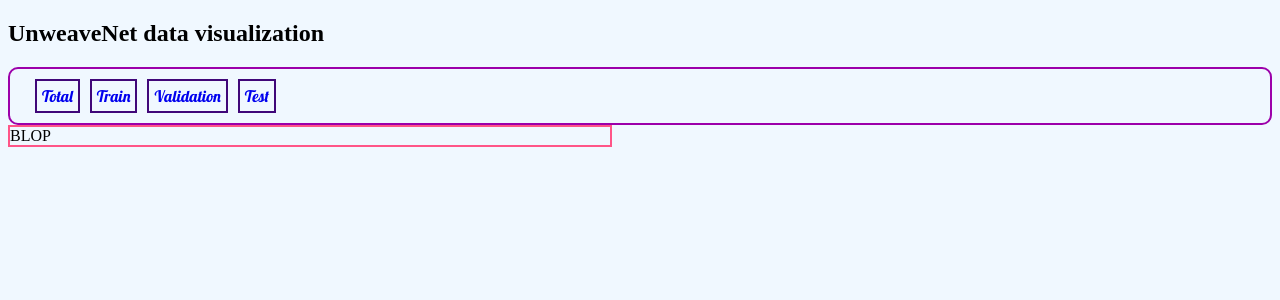
After one commit to mirarzf/Computer-Visualization, a Flask app: page /1 in a window 1280 px wide. The commit adds this page. Shown: the top 300 px of the page. Run offline with Flask 2, Linux system fonts and the light colour scheme; parts of the project's set-up code (start-up, migrations or seed data) failed here and were passed over.

Commit message:
Modified the dashboard. One page for each split

```diff
--- a/app.py
+++ b/app.py
@@ -1,11 +1,94 @@
-from flask import Flask, flash, redirect, render_template, request, session, abort
+from flask import Flask, flash, redirect, render_template, request, session, abort, url_for, send_file
 import os
+import io
+from flask import Response
+from matplotlib.backends.backend_agg import FigureCanvasAgg as FigureCanvas
+from matplotlib.figure import Figure
+
+from main import histo_split, show_stories_from_video, show_timeline
 
 app = Flask(__name__)
 
+# @app.route("/", methods=['GET', 'POST'])
+# def selected_list(split):
+#     optionslist =
+selected_list = ["P37_102", "P01_09"]
+
 @app.route("/", methods=['GET', 'POST'])
 def main():
-	return render_template("index.html")
+	return render_template("completedataset.html")
+                        #    video_ids_list = selected_list,
+                        #    videoidselected = "P01_09")
+
+@app.route("/<split>")
+def rendersplitlink(split):
+    if split == "total":
+        return redirect(url_for('main'))
+    else:
+        # urlofnextpage = split + ".html"
+        return render_template("splitdataset.html",
+                                split = split)
+
+
+
+
+
+
+
+
+
+
+@app.route('/plot_histo_<split>.png')
+def plot_histo(split):
+    fig = histo_split(split)
+    output = io.BytesIO()
+    FigureCanvas(fig).print_png(output)
+    return Response(output.getvalue(), mimetype='image/png')
+
+
+@app.route('/plot_stories.png')
+def plot_stories():
+    fig = show_stories_from_video()
+    output = io.BytesIO()
+    FigureCanvas(fig).print_png(output)
+    return Response(output.getvalue(), mimetype='image/png')
+
+# @app.route('/selectlist', methods = ['POST', 'GET'])
+# def login():
+#     if request.method == 'GET':
+#       video_id_selected = request.args.get('video_id_sl')
+#       return redirect(url_for('success', name = video_id_selected))
+#     else:
+#       video_id_selected = request.form['video_id_sl']
+#       return redirect(url_for('success', name = video_id_selected))
+
+# @app.route('/plot_timeline_videoidselected.png')
+def success(videoidselected):
+    fig = show_stories_from_video(videoidselected)
+    output = io.BytesIO()
+    FigureCanvas(fig).print_png(output)
+    return Response(output.getvalue(), mimetype='image/png')
+
+@app.route('/<split>/selected_video_story/<videoidselected>', methods = ['POST', 'GET'])
+def main_selected_vid_iframe(split, videoidselected):
+    show_stories_from_video()
+    return render_template("selected_video_story.html",
+                            split = split,
+                            videoidselected = videoidselected)
+
+@app.route('/selectlist', methods = ['POST', 'GET'])
+def showSelectedVideo():
+    if request.method == 'GET':
+      video_id_selected = request.args.get('video_id_sl')
+    else:
+      video_id_selected = request.form['video_id_sl']
+
+    # success(videoidselected = video_id_selected)
+    show_stories_from_video(video_name = video_id_selected)
+    send_file(os.path.join("static", "plot_timeline_videoidselected.png"))
+    # return ('', 204)
+    return redirect(url_for('main_selected_video_story', videoidselected = video_id_selected))
+
 
 if __name__ == "__main__":
     app.run()
--- a/main.py
+++ b/main.py
@@ -3,6 +3,7 @@ from types import new_class
 import pandas as pd
 import numpy as np
 import matplotlib.pyplot as plt
+from matplotlib.figure import Figure
 
 datafile = "stories.pkl"
 df = pd.read_pickle(os.path.join("./data", datafile))
@@ -14,24 +15,25 @@ df["nb_of_threads"] = [len(row["clip_frame_idxs"]) for idx, row in df.iterrows()
 
 
 ## SHOW THE TIMELINE OF ONE STORY
-# n = len(df)
-# fig = plt.figure()
-# nrows = 15
-# print(n)
-# ax = fig.subplots(nrows = nrows, ncols = 1)
-# for i in range(nrows): #n
-#     xranges = []
-#     facecolors = []
-#     for j in range(df.iloc[i]["nb_of_threads"]):
-#         clips = df.iloc[i]["clip_frame_idxs"][j]
-#         # new_xrange = [(clip[0], clip[-1]-clip[0]) for clip in clips]
-#         new_xrange = [(clips[0][0], clips[-1][-1]-clips[0][0])]
-#         xranges += new_xrange
-#         color = np.random.rand(1, 3)
-#         facecolors += [color] * len(new_xrange)
-#     ax[i].broken_barh(xranges, (0, 10), facecolors = tuple(facecolors))
-#     ax[i].set_yticks([5], labels = [df.iloc[i]["video_id"]])
-#     ax[i].set_xticks([], labels = [])
+def show_first_stories():
+    n = len(df)
+    fig = plt.figure()
+    nrows = 15
+    print(n)
+    ax = fig.subplots(nrows = nrows, ncols = 1)
+    for i in range(nrows): #n
+        xranges = []
+        facecolors = []
+        for j in range(df.iloc[i]["nb_of_threads"]):
+            clips = df.iloc[i]["clip_frame_idxs"][j]
+            new_xrange = [(clip[0], clip[-1]-clip[0]) for clip in clips]
+            # new_xrange = [(clips[0][0], clips[-1][-1]-clips[0][0])]
+            xranges += new_xrange
+            color = np.random.rand(1, 3)
+            facecolors += [color] * len(new_xrange)
+        ax[i].broken_barh(xranges, (0, 10), facecolors = tuple(facecolors))
+        ax[i].set_yticks([5], labels = [df.iloc[i]["video_id"]])
+        ax[i].set_xticks([], labels = [])
 
 # plt.show()
 
@@ -48,26 +50,39 @@ def func(pct, allvalues):
     absolute = int(pct / 100.*np.sum(allvalues))
     return "{:.1f}%\n({:d} stories)".format(pct, absolute)
 
-fig = plt.figure()
-ns = [n_train, n_val, n_test]
-plt.pie(ns, labels = ["train", "validation", "test"], autopct = lambda pct: func(pct, ns))
+def pie_chart():
+    fig = Figure()
+    ns = [n_train, n_val, n_test]
+    plt.pie(ns, labels = ["train", "validation", "test"], autopct = lambda pct: func(pct, ns))
+    return fig
 
 # plt.show()
 
 # Second: Histogram showing the distribution of number of threads per story in each split
-splits = ["train", "val", "test"]
-fig = plt.figure()
-fig.set_tight_layout(True)
-ax = fig.subplots(nrows = len(splits)+1, ncols = 1)
-for i in range(len(splits)):
-    split = splits[i]
-    current_ax = ax[i]
-    df[df["split"] == split].hist(column=["nb_of_threads"], ax = current_ax, grid = False)
-    ax[i].set_title(split)
+# splits = ["train", "val", "test"]
+# fig = plt.figure()
+# fig.set_tight_layout(True)
+# ax = fig.subplots(nrows = len(splits)+1, ncols = 1)
+# for i in range(len(splits)):
+#     split = splits[i]
+#     current_ax = ax[i]
+#     df[df["split"] == split].hist(column=["nb_of_threads"], ax = current_ax, grid = False)
+#     ax[i].set_title(split)
 
-current_ax = ax[-1]
-df.hist(column=["nb_of_threads"], ax = current_ax, grid = False)
-current_ax.set_title("Complete dataset")
+# current_ax = ax[-1]
+# df.hist(column=["nb_of_threads"], ax = current_ax, grid = False)
+# current_ax.set_title("Complete dataset")
+
+def histo_split(split = "total"):
+    fig = Figure()
+    ax = fig.subplots(nrows = 1, ncols = 1)
+    # split = splits[i]
+    if split == "total":
+        df.hist(column=["nb_of_threads"], ax = ax, grid = False)
+    else:
+        df[df["split"] == split].hist(column=["nb_of_threads"], ax = ax, grid = False)
+    ax.set_title("")
+    return fig
 
 # plt.show()
 
@@ -92,7 +107,8 @@ for video in df_video_gps:
         #     splits[video] = row["split"]
         for j in range(row["nb_of_threads"]):
             clips = row["clip_frame_idxs"][j]
-            new_xrange = [(clips[0][0], clips[-1][-1]-clips[0][0])]
+            new_xrange = [(clip[0], clip[-1]-clip[0]) for clip in clips]
+            # new_xrange = [(clips[0][0], clips[-1][-1]-clips[0][0])]
             story += new_xrange
             color = np.random.rand(1, 3)
             threadcolors += [color] * len(new_xrange)
@@ -106,15 +122,47 @@ df_stories["story"] = stories
 df_stories["facecolors"] = facecolors
 
 
-print("Input here the index: ")
-video_name = input()
-datarow = df_stories.loc[df_stories["video_id"] == video_name]
-story = datarow["story"].iloc[0]
-print(story)
-fig = plt.figure(figsize=(5,1.5))
-ax = fig.subplots(nrows = 1, ncols = 1)
-ax.broken_barh(story, (0, 2), facecolors = tuple(df_stories["facecolors"].iloc[0]))
-ax.set_yticks([1], labels = [datarow["video_id"].iloc[0]])
-ax.set_ylim(0, 2)
+def show_stories_from_video(video_name = None):
+    if video_name == None:
+        video_name = "P01_09"
 
-plt.show()
+    datarow = df_stories.loc[df_stories["video_id"] == video_name]
+    story = datarow["story"].iloc[0]
+    print(len(story))
+
+    fig = plt.figure(figsize=(5,2))
+    ax = fig.subplots(nrows = 1, ncols = 1)
+    ax.broken_barh(story, (0, 2), facecolors = tuple(df_stories["facecolors"].iloc[0]))
+    ax.set_yticks([1], labels = [datarow["video_id"].iloc[0]])
+    ax.set_ylim(0, 2)
+
+    # plt.show()
+    plt.savefig(os.path.join("static", "plot_timeline_videoidselected.png"))
+    return fig
+
+show_stories_from_video("P37_102")
+# plt.show()
+
+def show_timeline(story_id = None):
+    fig = Figure(figsize = (5,2))
+    ax = fig.add_subplot(1,1,1)
+    if story_id == None:
+        row = df.iloc[0]
+    else:
+        row = df.loc[df["story_id"] == story_id]
+    xranges = []
+    facecolors = []
+    for j in range(row["nb_of_threads"]):
+        clips = row["clip_frame_idxs"][j]
+        new_xrange = [(clip[0], clip[-1]-clip[0]) for clip in clips]
+        # new_xrange = [(clips[0][0], clips[-1][-1]-clips[0][0])]
+        xranges += new_xrange
+        color = np.random.rand(1, 3)
+        facecolors += [color] * len(new_xrange)
+    # plt.broken_barh(xranges, (0, 10), facecolors = tuple(facecolors))
+    # plt.set_yticks([5], labels = [df.iloc[i]["video_id"]])
+    # plt.set_xticks([], labels = [])
+    ax.broken_barh(xranges, (0, 10), facecolors = tuple(facecolors))
+    ax.set_yticks([5], labels = [row["video_id"]])
+    ax.set_xticks([], labels = [])
+    return fig
--- a/static/css/compvviz.css
+++ b/static/css/basestyle.css
@@ -1,3 +1,28 @@
+/* General page style */
+body {
+  background-color: aliceblue;
+}
+
+div#navbar {
+  border: 2px solid #9c00aa;
+  display: flex;
+  flex-direction: row;
+  /* justify-content: space-evenly; */
+  border-radius: 10px;
+  padding: 5px 20px;
+}
+
+nav a {
+  border: 2px solid #400779;
+  display: flex;
+
+  margin: 5px;
+  padding: 5px;
+
+  font-family: 'Lobster', cursive;
+  text-decoration: none;
+}
+
 /* Scrollbar */
 div.clear ::-webkit-scrollbar {
     height: 3px;
@@ -99,7 +124,4 @@ div.clear ::-webkit-scrollbar {
     flex-wrap: nowrap;              /* default value; can be omitted */
     justify-content: flex-start;
   }
-  div.histograms {
-    width: 650px;
-  }
-  /* Fin onglets histogrammes */
+  /* Fin onglets */
--- /dev/null
+++ b/static/css/completedataset.css
@@ -0,0 +1,24 @@
+div.histograms {
+    width: 600px;
+    display: flex;
+    flex-direction: column;
+    border: 2px solid #f58;
+}
+div.histograms > div {
+    padding: 10px;
+    display: flex;
+    flex-direction: row;
+    border: 2px solid #49f;
+}
+div.histograms > div > div {
+    display: flex;
+    flex-direction: column;
+    text-align: center;
+    align-content: center;
+    justify-content: center;
+    border: 2px solid #CA3;
+}
+div.histograms img {
+    display: flex;
+    width: 100%;
+}
--- a/static/js/onglet.js
+++ b/static/js/compviz.js
@@ -1,3 +1,4 @@
+// Changing tabs
 function changeOnglet(_this){
     var getOnglets    = document.getElementById('mes_onglets').getElementsByTagName('span');
     for(var i = 0; i < getOnglets.length; i++){
@@ -13,3 +14,13 @@ function changeOnglet(_this){
         }
     }
 }
+
+// Select list
+function showSelectedIndex(_this){
+    var sb = document.getElementById('select_list');
+    // show the selected index
+    if (sb.selectedIndex != 0){
+        alert(sb.selectedIndex-1);
+    }
+    document.getElementById('video_id_sel_iframe').contentWindow.location.reload();
+}
--- /dev/null
+++ b/templates/baselayout.html
@@ -0,0 +1,34 @@
+
+<!doctype html>
+<html lang="en">
+<head>
+    <title>{% block title %}{% endblock %} - Flaskr</title>
+    <meta http-equiv="Content-Type" content="text/html; charset=UTF-8" />
+
+    <!-- CSS File -->
+    <link href="/static/css/basestyle.css" rel="stylesheet" />
+    {% block additional_css %}{% endblock %}
+    <!-- Font -->
+    <link href='http://fonts.googleapis.com/css?family=Lobster' rel='stylesheet' type='text/css'>
+
+    <!-- JS File -->
+    <script src="/static/js/compviz.js"></script>
+    {% block additional_js %}{% endblock %}
+</head>
+<body>
+    <nav>
+    <h1>UnweaveNet data visualization</h1>
+    <div id="navbar">
+        <a href="/total">Total</a>
+        <a href="/train">Train</a>
+        <a href="/val">Validation</a>
+        <a href="/test">Test</a>
+    </div>
+    </nav>
+    <section class="content">
+    <header>
+        {% block header %}{% endblock %}
+    </header>
+        {% block content %}{% endblock %}
+    </section>
+</body>
--- /dev/null
+++ b/templates/selected_video_story.html
@@ -0,0 +1,2 @@
+Here is the imaaage.
+<img src="static/plot_timeline_videoidselected.png" alt="selected video timeline" />
--- /dev/null
+++ b/templates/splitdataset.html
@@ -0,0 +1,11 @@
+{% extends 'baselayout.html' %}
+
+{% block additional_css %}
+<link href="/static/css/completedataset.css" rel="stylesheet" />
+{% endblock %}
+
+{% block content %}
+  <div class="histograms">
+    BLOP
+  </div>
+{% endblock %}
```
Also changed, not shown: other parts of static/css/basestyle.css (+17 -17 lines), templates/completedataset.html (added, +34 -0 lines), templates/index.html (+20 -5 lines), static/plot_timeline_videoidselected.png (added).
